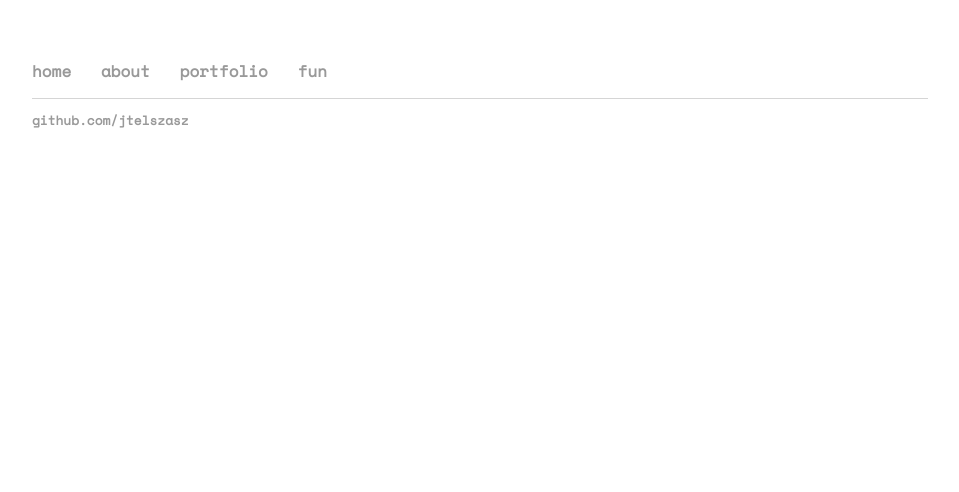
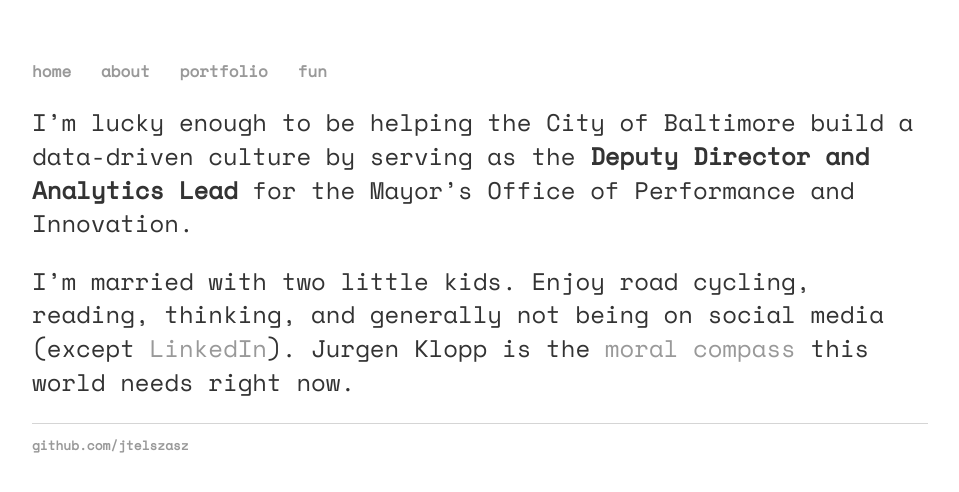
Before and after one commit to jtelszasz/jtelszasz.github.io, a Jekyll site: the page built from about.md, in a window 1280 px wide. Shown: the top 492 px of the page, without its empty margins (160-1119 px from the left). Built offline with Jekyll 4.4.1, drawn with Linux system fonts in a browser that asks for light colours.

Commit message:
some about page stuff

```diff
--- a/about.md
+++ b/about.md
@@ -3,3 +3,8 @@ layout: default
 title: about
 permalink: /about/
 ---
+
+I'm lucky enough to be helping the City of Baltimore build a data-driven culture by serving as the **Deputy Director and Analytics Lead** for the Mayor's Office of Performance and Innovation.
+
+
+I'm married with two little kids. Enjoy road cycling, reading, thinking, and generally not being on social media (except [LinkedIn](https://www.linkedin.com/in/justinelszasz/)). Jurgen Klopp is the [moral compass](https://www.youtube.com/watch?v=b3gH72iBJYI) this world needs right now.
```
